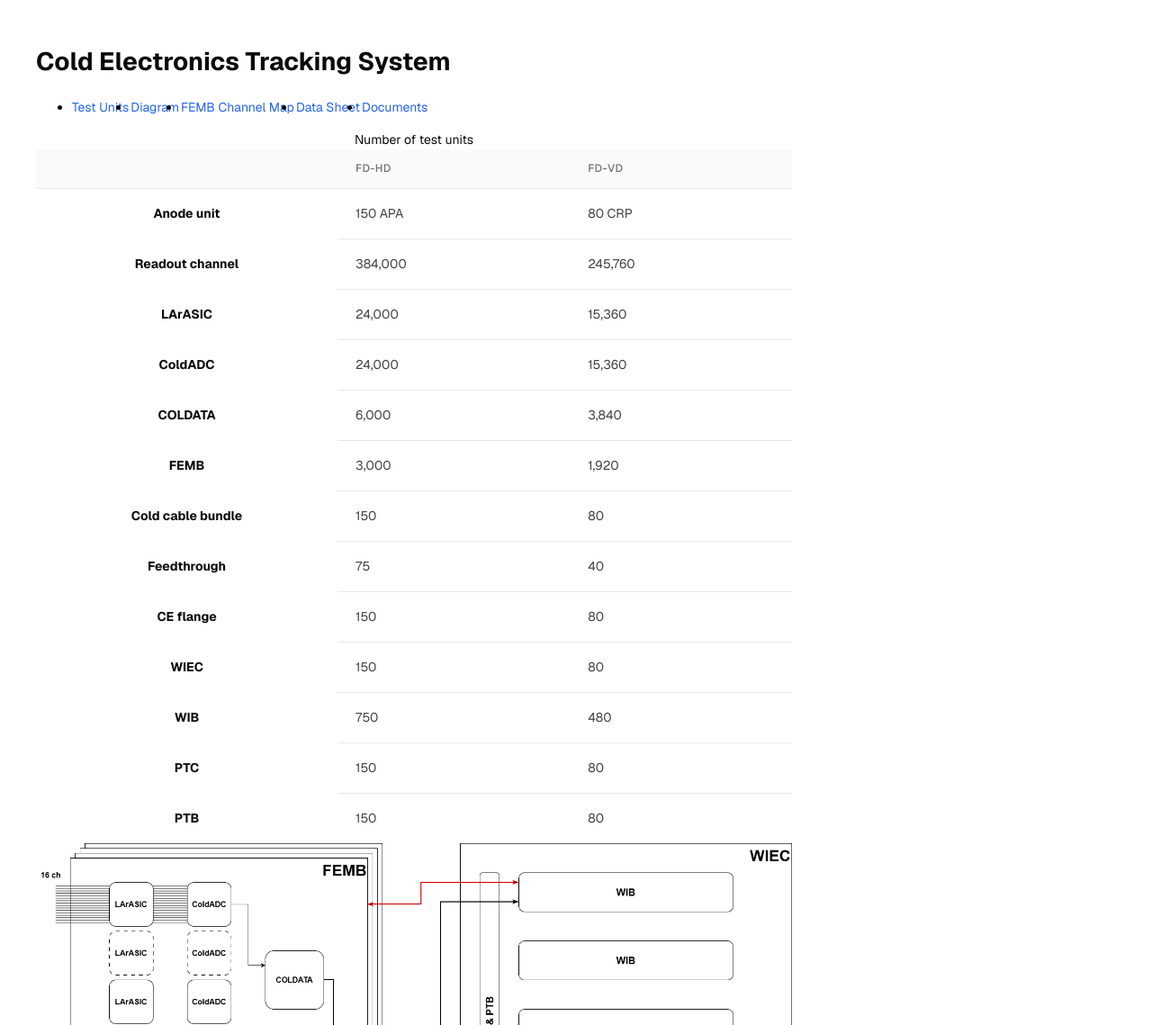
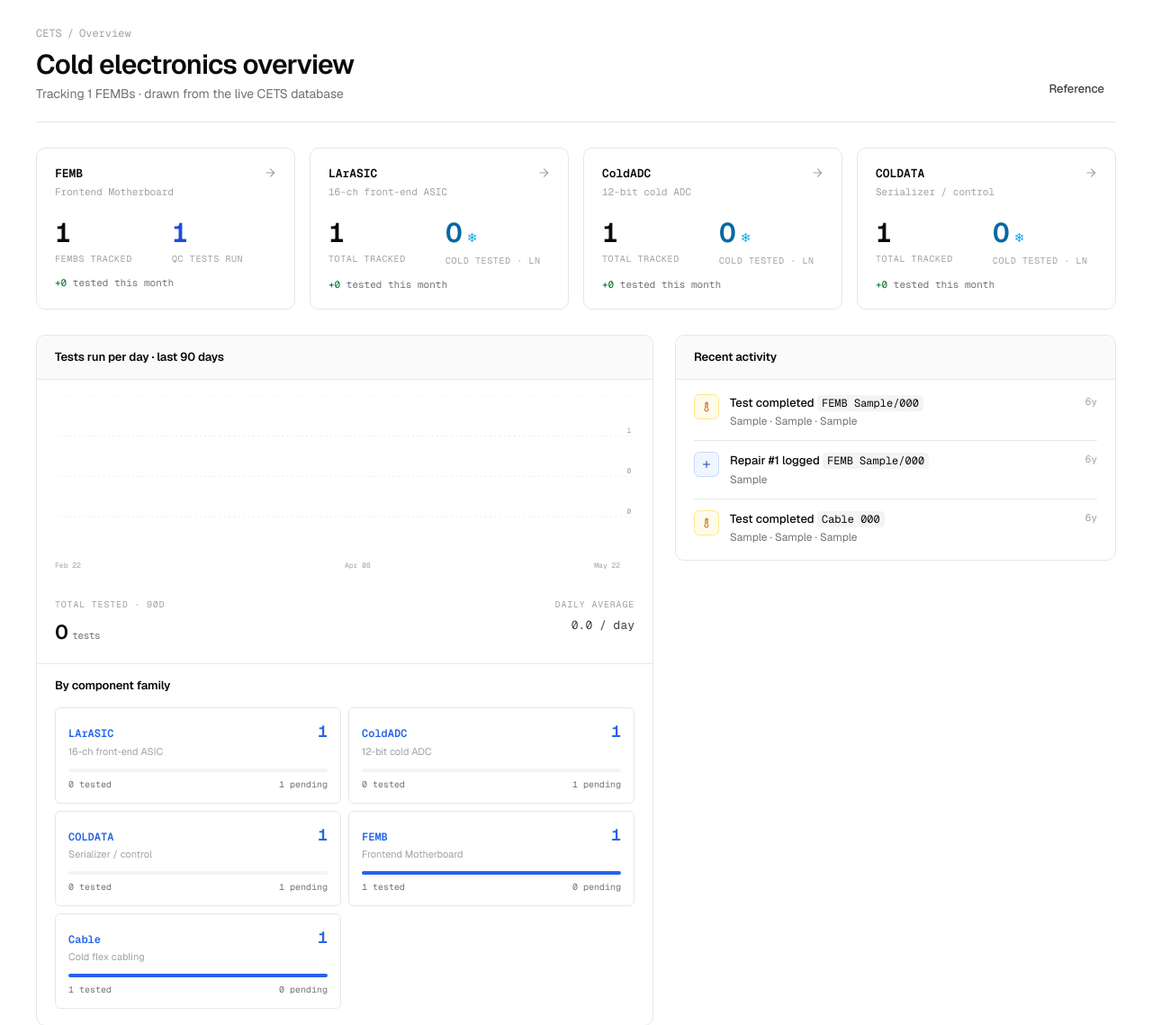
Before and after one commit to BNLIF/cets, a Django app: page / in a window 1280 px wide. Shown: the part 56-1195 px from the top of the page at 90% size. Run offline with Django 5.2, Linux system fonts and the light colour scheme; a user stored in the database is signed in; tables that the repository leaves empty hold one stand-in row (values such as "Sample post"); some libraries are stand-ins or nearby versions.

Commit message:
redesign: dashboard with derived activity feed (#2)
Rewrite home view + index.html as the dashboard: 4-up stat cards,
90-day tests-per-day SVG chart, family breakdown grid, Recent activity
panel. Activity is unified from FembTest, FembRepair, and CableTest via
the new core/queries.py — no new model needed.

Move the prior home content (planning-targets table, diagrams,
datasheets, documents) to a new /reference/ page so nothing is lost.
The reference link sits in the dashboard page-head actions.

Add 4 new component primitives: stat_card, family_breakdown,
tests_per_day_chart, activity_panel. The activity panel will be reused
by the FEMB list sidebar (#3) and other family lists (#5).

Co-Authored-By: Claude Opus 4.7 (1M context) <noreply@anthropic.com>

```diff
--- a/cets/urls.py
+++ b/cets/urls.py
@@ -22,6 +22,7 @@ urlpatterns = [
     path("admin/", admin.site.urls),
     path("api-auth/", include("rest_framework.urls")),
     path("", views.home, name="home"),
+    path("reference/", views.reference, name="reference"),
     path("hwdb/", include("hwdb.urls")),
     path("larasic/", views.larasic, name="larasic"),
     path("larasic/<str:serial_number>/", views.larasic_detail, name="larasic_detail"),
--- /dev/null
+++ b/core/templates/core/components/activity_panel.html
@@ -0,0 +1,24 @@
+<div class="panel">
+    <div class="panel-head">
+        <div class="panel-title">Recent activity</div>
+    </div>
+    <div class="timeline">
+        {% for a in items %}
+        <a class="tl-item" href="{{ a.target_url }}" style="text-decoration: none; color: inherit;">
+            <div class="tl-icon {{ a.kind }}">
+                {% if a.kind == 'pass' %}<svg width="12" height="12" viewBox="0 0 24 24" fill="none" stroke="currentColor" stroke-width="2.5" stroke-linecap="round" stroke-linejoin="round"><path d="M5 12l5 5L20 7"/></svg>
+                {% elif a.kind == 'fail' %}<svg width="12" height="12" viewBox="0 0 24 24" fill="none" stroke="currentColor" stroke-width="2" stroke-linecap="round" stroke-linejoin="round"><path d="M18 6 6 18M6 6l12 12"/></svg>
+                {% elif a.kind == 'test' %}<svg width="12" height="12" viewBox="0 0 24 24" fill="none" stroke="currentColor" stroke-width="2" stroke-linecap="round" stroke-linejoin="round"><path d="M14 4a2 2 0 0 0-4 0v10.5a4 4 0 1 0 4 0V4Z"/></svg>
+                {% else %}<svg width="12" height="12" viewBox="0 0 24 24" fill="none" stroke="currentColor" stroke-width="2" stroke-linecap="round" stroke-linejoin="round"><path d="M12 5v14M5 12h14"/></svg>{% endif %}
+            </div>
+            <div class="tl-body">
+                <span class="tl-verb">{{ a.verb }}</span> <span class="tl-target">{{ a.target_label }}</span>
+                {% if not compact and a.note %}<div class="tl-note">{{ a.note }}</div>{% endif %}
+            </div>
+            <div class="tl-time">{{ a.relative }}</div>
+        </a>
+        {% empty %}
+        <div style="padding: 28px 0; text-align: center; color: var(--text-4); font-size: 12px; font-family: var(--font-mono);">No recent activity.</div>
+        {% endfor %}
+    </div>
+</div>
--- /dev/null
+++ b/core/templates/core/components/family_breakdown.html
@@ -0,0 +1,20 @@
+<div style="display: grid; grid-template-columns: 1fr 1fr; gap: 8px;">
+    {% for f in families %}
+    <a class="link-card" href="{{ f.href|default:'#' }}" style="text-align: left; display: block;">
+        <div style="display: flex; justify-content: space-between; align-items: baseline;">
+            <div>
+                <div style="font-family: var(--font-mono); font-size: 12px; font-weight: 600;">{{ f.name }}</div>
+                <div style="font-size: 11px; color: var(--text-4); margin-top: 2px;">{{ f.kind }}</div>
+            </div>
+            <div style="font-family: var(--font-mono); font-size: 18px; font-weight: 600; font-variant-numeric: tabular-nums;">{{ f.total }}</div>
+        </div>
+        <div style="margin-top: 10px; height: 4px; background: var(--bg-muted); border-radius: 2px; overflow: hidden;">
+            <div style="width: {{ f.pct }}%; height: 100%; background: var(--accent);"></div>
+        </div>
+        <div style="margin-top: 6px; display: flex; justify-content: space-between; font-family: var(--font-mono); font-size: 10px; color: var(--text-3);">
+            <span>{{ f.tested }} tested</span>
+            <span>{{ f.pending }} pending</span>
+        </div>
+    </a>
+    {% endfor %}
+</div>
--- /dev/null
+++ b/core/templates/core/components/stat_card.html
@@ -0,0 +1,22 @@
+<a class="stat fam-stat" href="{{ href|default:'#' }}">
+    <div class="fam-stat-head">
+        <div>
+            <div class="fam-stat-name">{{ name }}</div>
+            <div class="fam-stat-desc">{{ description }}</div>
+        </div>
+        <svg class="fam-stat-arrow" width="14" height="14" viewBox="0 0 24 24" fill="none" stroke="currentColor" stroke-width="2" stroke-linecap="round" stroke-linejoin="round"><path d="M5 12h14M13 5l7 7-7 7"/></svg>
+    </div>
+    <div class="fam-stat-numbers">
+        {% for n in numbers %}
+        <div class="fam-stat-num">
+            <div class="fam-stat-value{% if n.cold %} fam-stat-cold{% endif %}{% if n.accent %} fam-stat-accent{% endif %}">{{ n.value }}{% if n.cold %}<span class="fam-stat-snowflake">❄</span>{% endif %}</div>
+            <div class="fam-stat-num-label">{{ n.label }}</div>
+        </div>
+        {% endfor %}
+    </div>
+    {% if this_month is not None %}
+    <div class="fam-stat-foot">
+        <span class="stat-delta up">+{{ this_month }}</span> tested this month
+    </div>
+    {% endif %}
+</a>
--- /dev/null
+++ b/core/templates/core/components/tests_per_day_chart.html
@@ -0,0 +1,28 @@
+<svg viewBox="0 0 {{ w }} {{ h|add:30 }}" style="width: 100%; height: auto; display: block;" preserveAspectRatio="none">
+    {% for g in grid %}
+    <g>
+        <line x1="0" x2="{{ w }}" y1="{{ g.y }}" y2="{{ g.y }}" stroke="var(--border)" stroke-dasharray="2 4" />
+        <text x="{{ w|add:-4 }}" y="{{ g.y|add:-4 }}" font-size="9" fill="var(--text-4)" text-anchor="end" font-family="var(--font-mono)">{{ g.label }}</text>
+    </g>
+    {% endfor %}
+    {% for b in bars %}
+    <rect x="{{ b.x }}" y="{{ b.y }}" width="{{ b.w }}" height="{{ b.h }}" fill="{% if b.recent %}var(--accent){% else %}color-mix(in oklch, var(--accent) 35%, white){% endif %}" rx="1.5">
+        <title>{{ b.date|date:"Y-m-d" }}: {{ b.count }} tested</title>
+    </rect>
+    {% endfor %}
+    <g font-family="var(--font-mono)" font-size="9" fill="var(--text-4)">
+        <text x="0" y="{{ h|add:14 }}">{{ first_label }}</text>
+        <text x="{{ w|add:-360 }}" y="{{ h|add:14 }}">{{ mid_label }}</text>
+        <text x="{{ w|add:-50 }}" y="{{ h|add:14 }}">{{ last_label }}</text>
+    </g>
+</svg>
+<div style="display: flex; justify-content: space-between; align-items: baseline; margin-top: 14px;">
+    <div>
+        <span style="color: var(--text-4); font-size: 10px; letter-spacing: 0.08em; text-transform: uppercase; font-family: var(--font-mono);">Total tested · {{ bars|length }}d</span>
+        <div style="color: var(--text); font-family: var(--font-display); font-size: 22px; font-weight: 600; letter-spacing: -0.02em; margin-top: 4px;">{{ total }} <span style="font-family: var(--font-mono); font-size: 11px; color: var(--text-3); font-weight: 400;">tests</span></div>
+    </div>
+    <div style="text-align: right;">
+        <span style="color: var(--text-4); font-size: 10px; letter-spacing: 0.08em; text-transform: uppercase; font-family: var(--font-mono);">Daily average</span>
+        <div style="color: var(--text-2); font-family: var(--font-mono); font-size: 13px; margin-top: 4px;">{{ daily_avg }} / day</div>
+    </div>
+</div>
--- a/core/templates/core/index.html
+++ b/core/templates/core/index.html
@@ -1,172 +1,46 @@
 {% extends 'core/base.html' %}
-{% load static %}
+{% load components %}
+
+{% block title %}CETS — Cold electronics overview{% endblock %}
 
 {% block content %}
-<h1>Cold Electronics Tracking System</h1>
-
-<ul class="nav nav-tabs my-3" id="myTab" role="tablist">
-  <li class="nav-item" role="presentation">
-    <a class="nav-link active" id="test-units-tab" data-bs-toggle="tab" href="#test-units" role="tab" aria-controls="test-units" aria-selected="false">Test Units</a>
-  </li>
-  <li class="nav-item" role="presentation">
-    <a class="nav-link" id="diagram-tab" data-bs-toggle="tab" href="#diagram" role="tab" aria-controls="diagram" aria-selected="true">Diagram</a>
-  </li>
-  <li class="nav-item" role="presentation">
-    <a class="nav-link" id="channel-map-tab" data-bs-toggle="tab" href="#channel-map" role="tab" aria-controls="channel-map" aria-selected="false">FEMB Channel Map</a>
-  </li>
-  <li class="nav-item" role="presentation">
-    <a class="nav-link" id="datasheet-tab" data-bs-toggle="tab" href="#datasheet" role="tab" aria-controls="datasheet" aria-selected="false">Data Sheet</a>
-  </li>
-  <li class="nav-item" role="presentation">
-    <a class="nav-link" id="documents-tab" data-bs-toggle="tab" href="#documents" role="tab" aria-controls="documents" aria-selected="false">Documents</a>
-  </li>
-</ul>
-<div class="tab-content" id="myTabContent">
-  <div class="tab-pane fade show active" id="test-units" role="tabpanel" aria-labelledby="test-units-tab">
-    <div class="my-1">
-      <table class="table" style="width: 70%;">
-        <caption>Number of test units</caption>
-        <thead>
-          <tr>
-            <th scope="col"></th>
-            <th scope="col">FD-HD</th>
-            <th scope="col">FD-VD</th>
-          </tr>
-        </thead>
-        <tbody>
-          <tr>
-            <th scope="row">Anode unit</th>
-            <td>150 APA</td>
-            <td>80 CRP</td>
-          </tr>
-          <tr>
-            <th scope="row">Readout channel</th>
-            <td>384,000</td>
-            <td>245,760</td>
-          </tr>
-          <tr>
-            <th scope="row">LArASIC</th>
-            <td>24,000</td>
-            <td>15,360</td>
-          </tr>
-          <tr>
-            <th scope="row">ColdADC</th>
-            <td>24,000</td>
-            <td>15,360</td>
-          </tr>
-          <tr>
-            <th scope="row">COLDATA</th>
-            <td>6,000</td>
-            <td>3,840</td>
-          </tr>
-          <tr>
-            <th scope="row">FEMB</th>
-            <td>3,000</td>
-            <td>1,920</td>
-          </tr>
-          <tr>
-            <th scope="row">Cold cable bundle</th>
-            <td>150</td>
-            <td>80</td>
-          </tr>
-          <tr>
-            <th scope="row">Feedthrough</th>
-            <td>75</td>
-            <td>40</td>
-          </tr>
-          <tr>
-            <th scope="row">CE flange</th>
-            <td>150</td>
-            <td>80</td>
-          </tr>
-          <tr>
-            <th scope="row">WIEC</th>
-            <td>150</td>
-            <td>80</td>
-          </tr>
-          <tr>
-            <th scope="row">WIB</th>
-            <td>750</td>
-            <td>480</td>
-          </tr>
-          <tr>
-            <th scope="row">PTC</th>
-            <td>150</td>
-            <td>80</td>
-          </tr>
-          <tr>
-            <th scope="row">PTB</th>
-            <td>150</td>
-            <td>80</td>
-          </tr>
-        </tbody>
-      </table>
+<div class="page-head">
+    <div>
+        {% crumbs "CETS" "Overview" %}
+        <h1 class="page-title">Cold electronics overview</h1>
+        <div class="page-subtitle">Tracking {{ femb_total }} FEMBs · drawn from the live CETS database</div>
+    </div>
+    <div class="page-head-actions">
+        <a class="btn btn-ghost" href="{% url 'reference' %}">Reference</a>
     </div>
 </div>
-  <div class="tab-pane fade" id="diagram" role="tabpanel" aria-labelledby="diagram-tab">
-    <div class="my-5">
-        <img src="{% static 'core/images/Diagram.png' %}" class="img-fluid" alt="Cold Electronics Diagram" style="width: 70%;">
+
+<div class="stats">
+    {% for card in stat_cards %}
+        {% stat_card name=card.name description=card.description numbers=card.numbers this_month=card.this_month href=card.href %}
+    {% endfor %}
 </div>
+
+<div class="dash-grid">
+    <div class="panel">
+        <div class="panel-head">
+            <div class="panel-title">Tests run per day · last 90 days</div>
         </div>
-  <div class="tab-pane fade" id="channel-map" role="tabpanel" aria-labelledby="channel-map-tab">
-    <div class="my-5">
-        <img src="{% static 'core/images/CE_Mapping.png' %}" class="img-fluid" alt="FEMB Channel Map" style="width: 70%;">
+        <div class="panel-body padded">
+            {% tests_per_day_chart tests_per_day %}
         </div>
+        <div style="border-top: 1px solid var(--border);">
+            <div class="panel-head" style="background: transparent; border-bottom: 0;">
+                <div class="panel-title">By component family</div>
             </div>
-  <div class="tab-pane fade" id="datasheet" role="tabpanel" aria-labelledby="datasheet-tab">
-    <div class="my-1">
-      <table class="table" style="width: 70%;">
-        <thead>
-          <tr>
-            <th scope="col"></th>
-            <th scope="col">Version</th>
-            <th scope="col">File</th>
-          </tr>
-        </thead>
-        <tbody>
-          <tr>
-            <th scope="row">LArASIC</th>
-            <td>P5</td>
-            <td><a href="https://www.phy.bnl.gov/twister/static/cetsdata/datasheets/LArASIC_P5.pdf" target="_blank">PDF</a></td>
-          </tr>
-          <tr>
-            <th scope="row">ColdADC</th>
-            <td>P2</td>
-            <td><a href="https://www.phy.bnl.gov/twister/static/cetsdata/datasheets/ColdADC_P2.pdf" target="_blank">PDF</a></td>
-          </tr>
-          <tr>
-            <th scope="row">COLDATA</th>
-            <td>P3_P4/E4</td>
-            <td><a href="https://www.phy.bnl.gov/twister/static/cetsdata/datasheets/COLDATA_P3_P4_E4.pdf" target="_blank">PDF</a></td>
-          </tr>
-        </tbody>
-      </table>
-    </div>
-  </div>
-  <div class="tab-pane fade" id="documents" role="tabpanel" aria-labelledby="documents-tab">
-    <div class="my-1">
-      <table class="table" style="width: 70%;">
-        <thead>
-          <tr>
-            <th scope="col">Description</th>
-            <th scope="col">Type</th>
-            <th scope="col">Author</th>
-            <th scope="col">Date</th>
-            <th scope="col">File</th>
-          </tr>
-        </thead>
-        <tbody>
-          <tr>
-            <td>CE Production Overview</td>
-            <td>Poster</td>
-            <td>Xuyang Ning</td>
-            <td>2025 Oct.</td>
-            <td><a href="https://www.phy.bnl.gov/twister/static/cetsdata/documents/Poster_For_CPAD2025_v3_3.pdf" target="_blank">PDF</a></td>
-          </tr>
-        </tbody>
-      </table>
+            <div style="padding: 0 20px 18px;">
+                {% family_breakdown families %}
             </div>
         </div>
     </div>
 
+    <div>
+        {% activity_panel activity %}
+    </div>
+</div>
 {% endblock %}
--- a/core/templatetags/components.py
+++ b/core/templatetags/components.py
@@ -3,7 +3,10 @@
 Each tag pairs with a partial under `core/templates/core/components/`.
 Specs come from `.idea/design/handoff_1/`.
 """
+from datetime import timedelta
+
 from django import template
+from django.utils import timezone
 
 register = template.Library()
 
@@ -109,3 +112,118 @@ def repair_card(repair):
         + [("COLDATA", c) for c in repair.installed_coldatas.all()]
     )
     return {"repair": repair, "removed": removed, "installed": installed}
+
+
+@register.inclusion_tag("core/components/stat_card.html")
+def stat_card(name, description, numbers, this_month=None, href=None):
+    """Family stat card for the dashboard 4-up row.
+
+    `numbers` is a list of {"value", "label", "accent": bool, "cold": bool}.
+    `cold` numbers use the LN blue treatment with a ❄ glyph; `accent` uses
+    the accent color (e.g. the QC tests count on the FEMB card).
+    """
+    return {
+        "name": name,
+        "description": description,
+        "numbers": numbers,
+        "this_month": this_month,
+        "href": href,
+    }
+
+
+@register.inclusion_tag("core/components/family_breakdown.html")
+def family_breakdown(families):
+    """2-column grid of mini family progress cards.
+
+    `families` is a list of {"name", "kind", "total", "tested", "href"}.
+    """
+    rows = []
+    for f in families:
+        total = f["total"] or 0
+        tested = f["tested"] or 0
+        pct = round(tested / total * 100) if total else 0
+        rows.append({**f, "pct": pct, "pending": max(total - tested, 0)})
+    return {"families": rows}
+
+
+@register.inclusion_tag("core/components/tests_per_day_chart.html")
+def tests_per_day_chart(days):
+    """90-bar SVG of tests/day. `days` is the output of queries.tests_per_day().
+
+    Most recent 7 days render in solid accent; earlier days in a lighter
+    accent mix. Y-axis grid lines at 25/50/75/100% of the visible max.
+    """
+    counts = [d["count"] for d in days]
+    if not counts:
+        counts = [0]
+    vmax = max(counts) or 1
+    n = len(days)
+    chart_w = 720
+    chart_h = 200
+    x_step = chart_w / n
+    bar_w = max(2, x_step - 2)
+    # Render recent_threshold = last 7 days
+    bars = []
+    for i, d in enumerate(days):
+        bh = (d["count"] / vmax) * (chart_h - 20)
+        bars.append({
+            "x": round(i * x_step + 1, 2),
+            "y": round(chart_h - bh, 2),
+            "w": round(bar_w, 2),
+            "h": round(bh, 2),
+            "recent": i >= n - 7,
+            "count": d["count"],
+            "date": d["date"],
+        })
+    grid = [
+        {"y": round(chart_h - chart_h * g, 2), "label": round(vmax * g)}
+        for g in (0.25, 0.5, 0.75, 1.0)
+    ]
+    total = sum(counts)
+    daily_avg = round(total / n, 1) if n else 0
+    return {
+        "bars": bars,
+        "grid": grid,
+        "w": chart_w,
+        "h": chart_h,
+        "first_label": days[0]["date"].strftime("%b %d") if days else "",
+        "mid_label": days[n // 2]["date"].strftime("%b %d") if days else "",
+        "last_label": days[-1]["date"].strftime("%b %d") if days else "",
+        "total": total,
+        "daily_avg": daily_avg,
+    }
+
+
+@register.inclusion_tag("core/components/activity_panel.html")
+def activity_panel(items, compact=False):
+    """Recent-activity panel: title + list of activity rows.
+
+    `items` is the output of queries.recent_activity(). `compact=True`
+    hides the per-row note (used by list-page sidebars per the spec).
+    """
+    now = timezone.now()
+    enriched = [
+        {**a, "relative": _relative_time(now - a["timestamp"])}
+        for a in items
+    ]
+    return {"items": enriched, "compact": compact}
+
+
+def _relative_time(delta):
+    """Compact relative-time string in the mono style the design uses."""
+    if delta < timedelta(0):
+        return "just now"
+    sec = int(delta.total_seconds())
+    if sec < 60:
+        return f"{sec}s"
+    if sec < 3600:
+        return f"{sec // 60}m"
+    if sec < 86400:
+        return f"{sec // 3600}h"
+    if sec < 86400 * 7:
+        return f"{sec // 86400}d"
+    if sec < 86400 * 30:
+        return f"{sec // (86400 * 7)}w"
+    if sec < 86400 * 365:
+        return f"{sec // (86400 * 30)}mo"
+    return f"{sec // (86400 * 365)}y"
--- a/core/views.py
+++ b/core/views.py
@@ -1,11 +1,15 @@
 import re
+from datetime import timedelta
 from pathlib import Path
 
 from django.shortcuts import render, get_object_or_404, redirect
 from django.http import HttpResponse, HttpResponseNotFound
 from django.core.paginator import Paginator
+from django.urls import reverse
+from django.utils import timezone
 from django.utils.html import escape
 from .models import LArASIC, ColdADC, COLDATA, FEMB, FembRepair, FembTest, CABLE, CableTest
+from . import queries
 from decouple import config
 from django.db.models import Subquery, OuterRef
 from rest_framework.permissions import IsAdminUser, AllowAny
@@ -41,7 +45,94 @@ def _render_paginated_list(request, queryset, template, page_id, default_sort, d
 
 
 def home(request):
-    return render(request, "core/index.html", {"page": "home"})
+    now = timezone.now()
+    month_ago = now - timedelta(days=30)
+
+    femb_qs = FEMB.objects.all()
+    larasic_qs = LArASIC.objects.all()
+    coldadc_qs = ColdADC.objects.all()
+    coldata_qs = COLDATA.objects.all()
+    cable_qs = CABLE.objects.all()
+
+    femb_total = femb_qs.count()
+    qc_run = FembTest.objects.count()
+    # "Cold tested · LN": components installed on a FEMB that has at least one LN test.
+    larasic_cold = larasic_qs.filter(femb__fembtest__test_env="LN").distinct().count()
+    coldadc_cold = coldadc_qs.filter(femb__fembtest__test_env="LN").distinct().count()
+    coldata_cold = coldata_qs.filter(femb__fembtest__test_env="LN").distinct().count()
+    cable_tested = cable_qs.filter(cabletest__isnull=False).distinct().count()
+
+    stat_cards = [
+        {
+            "name": "FEMB", "description": "Frontend Motherboard",
+            "href": reverse("femb"),
+            "this_month": FEMB.objects.filter(last_update__gte=month_ago).count(),
+            "numbers": [
+                {"value": femb_total, "label": "FEMBs tracked"},
+                {"value": qc_run, "label": "QC tests run", "accent": True},
+            ],
+        },
+        {
+            "name": "LArASIC", "description": "16-ch front-end ASIC",
+            "href": reverse("larasic"),
+            "this_month": larasic_qs.filter(last_update__gte=month_ago).count(),
+            "numbers": [
+                {"value": larasic_qs.count(), "label": "Total tracked"},
+                {"value": larasic_cold, "label": "Cold tested · LN", "cold": True},
+            ],
+        },
+        {
+            "name": "ColdADC", "description": "12-bit cold ADC",
+            "href": reverse("coldadc"),
+            "this_month": coldadc_qs.filter(last_update__gte=month_ago).count(),
+            "numbers": [
+                {"value": coldadc_qs.count(), "label": "Total tracked"},
+                {"value": coldadc_cold, "label": "Cold tested · LN", "cold": True},
+            ],
+        },
+        {
+            "name": "COLDATA", "description": "Serializer / control",
+            "href": reverse("coldata"),
+            "this_month": coldata_qs.filter(last_update__gte=month_ago).count(),
+            "numbers": [
+                {"value": coldata_qs.count(), "label": "Total tracked"},
+                {"value": coldata_cold, "label": "Cold tested · LN", "cold": True},
+            ],
+        },
+    ]
+
+    families = [
+        {"name": "LArASIC", "kind": "16-ch front-end ASIC",
+         "total": larasic_qs.count(), "tested": larasic_cold, "href": reverse("larasic")},
+        {"name": "ColdADC", "kind": "12-bit cold ADC",
+         "total": coldadc_qs.count(), "tested": coldadc_cold, "href": reverse("coldadc")},
+        {"name": "COLDATA", "kind": "Serializer / control",
+         "total": coldata_qs.count(), "tested": coldata_cold, "href": reverse("coldata")},
+        {"name": "FEMB", "kind": "Frontend Motherboard",
+         "total": femb_total, "tested": FembTest.objects.values("femb").distinct().count(),
+         "href": reverse("femb")},
+        {"name": "Cable", "kind": "Cold flex cabling",
+         "total": cable_qs.count(), "tested": cable_tested, "href": reverse("cable")},
+    ]
+
+    context = {
+        "page": "home",
+        "femb_total": femb_total,
+        "stat_cards": stat_cards,
+        "families": families,
+        "tests_per_day": queries.tests_per_day(days=90),
+        "activity": queries.recent_activity(limit=10),
+    }
+    return render(request, "core/index.html", context)
+
+
+def reference(request):
+    """Catch-all reference page: planning targets, diagrams, datasheets, documents.
+
+    Lives here so the dashboard can stay focused; the old home page content
+    moved here when the dashboard was redesigned.
+    """
+    return render(request, "core/reference.html", {"page": "reference"})
 
 
 def larasic(request):
```
Also changed, not shown: core/queries.py (added, +126 -0 lines), core/templates/core/reference.html (added, +97 -0 lines). Lines whose indentation alone changed are shown as unchanged.
